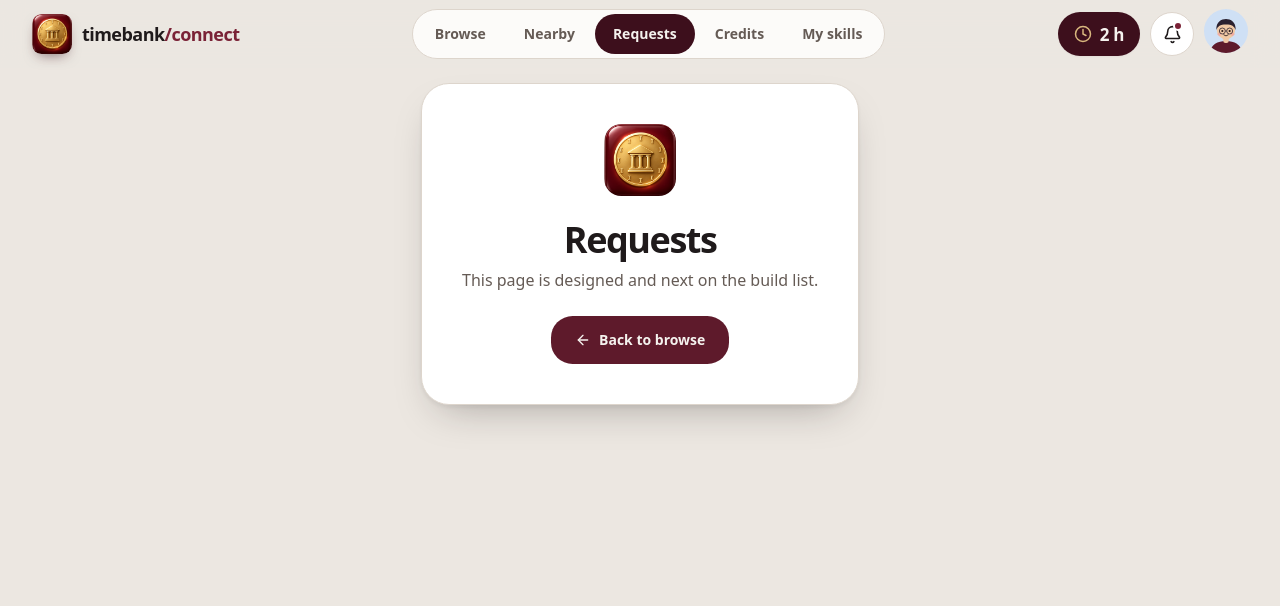
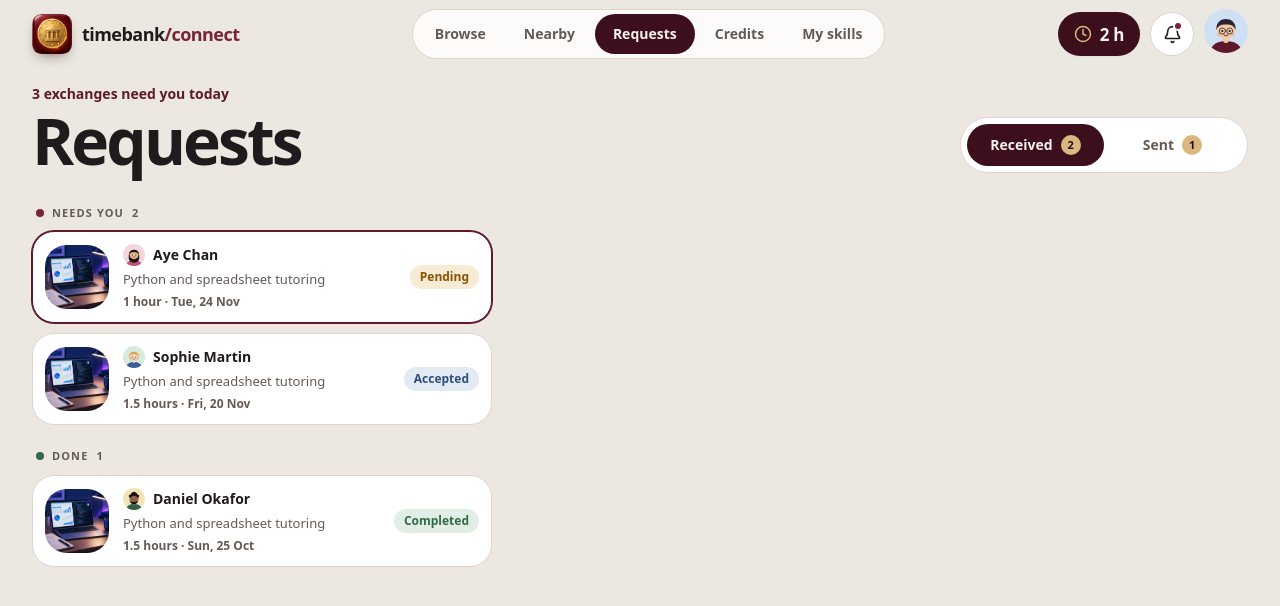
Before and after one commit to kaxlon33/TimeBank_Connect, a React (Vite) app in the folder apps/web/: page /requests in a window 1280 px wide. Shown: the top 606 px of the page. Built offline with nearby package versions, Linux system fonts and the light colour scheme.

Commit message:
feat(web): add requests page with received and sent boxes (#10)
Segmented Received and Sent, grouped list, detail with actions, loading, empty and error states, and a phone view with a back button.

```diff
--- a/apps/web/src/app/router.tsx
+++ b/apps/web/src/app/router.tsx
@@ -4,6 +4,7 @@ import { BrowsePage } from '@/pages/BrowsePage'
 import { ComingSoonPage } from '@/pages/ComingSoonPage'
 import { LoginPage } from '@/pages/LoginPage'
 import { RegisterPage } from '@/pages/RegisterPage'
+import { RequestsPage } from '@/pages/RequestsPage'
 import { SkillDetailPage } from '@/pages/SkillDetailPage'
 
 export const router = createBrowserRouter([
@@ -15,7 +16,7 @@ export const router = createBrowserRouter([
       { path: '/', element: <BrowsePage /> },
       { path: '/skills/:id', element: <SkillDetailPage /> },
       { path: '/nearby', element: <ComingSoonPage title="Nearby helpers" /> },
-      { path: '/requests', element: <ComingSoonPage title="Requests" /> },
+      { path: '/requests', element: <RequestsPage /> },
       { path: '/credits', element: <ComingSoonPage title="Credits" /> },
       { path: '/my-skills', element: <ComingSoonPage title="My skills" /> },
       { path: '/profile', element: <ComingSoonPage title="Profile" /> },
--- /dev/null
+++ b/apps/web/src/pages/RequestsPage.tsx
@@ -0,0 +1,233 @@
+import { useState, useSyncExternalStore, type CSSProperties } from 'react'
+import { Link } from 'react-router-dom'
+import { Inbox } from 'lucide-react'
+import { toast } from 'sonner'
+import { RequestDetail } from '@/features/requests/RequestDetail'
+import { RequestRow } from '@/features/requests/RequestRow'
+import { ReviewDialog } from '@/features/requests/ReviewDialog'
+import { actionMessages, groupMeta, groupOf, otherParty, type Action, type Box, type Group } from '@/features/requests/status'
+import { api, ApiError, sessionStore } from '@/lib/api'
+import { useAsync } from '@/lib/hooks'
+import { cn } from '@/lib/utils'
+import type { HelpRequest } from '@/types'
+
+const GROUPS: Group[] = ['needs', 'progress', 'done']
+
+const needsCount = (list: HelpRequest[] | undefined, box: Box) =>
+  list ? list.filter((r) => groupOf(r, box) === 'needs').length : 0
+
+function ListSkeleton() {
+  return (
+    <div className="space-y-3" aria-busy="true" aria-label="Loading requests">
+      {Array.from({ length: 4 }, (_, i) => (
+        <div key={i} className="skeleton-shimmer h-[92px] rounded-[22px]" />
+      ))}
+    </div>
+  )
+}
+
+export function RequestsPage() {
+  const { me } = useSyncExternalStore(sessionStore.subscribe, sessionStore.getSnapshot)
+  const [box, setBox] = useState<Box>('received')
+  const [selectedId, setSelectedId] = useState<number | null>(null)
+  const [mobileOpen, setMobileOpen] = useState(false)
+  const [busy, setBusy] = useState<Action | null>(null)
+  const [error, setError] = useState<string | null>(null)
+  const [reviewId, setReviewId] = useState<number | null>(null)
+
+  const received = useAsync(() => api.getRequests('received'), 'received')
+  const sent = useAsync(() => api.getRequests('sent'), 'sent')
+  const current = box === 'received' ? received : sent
+  const list = current.status === 'success' ? current.data : []
+
+  const selected =
+    list.find((r) => r.id === selectedId) ?? list.find((r) => groupOf(r, box) === 'needs') ?? list[0] ?? null
+  const reviewTarget =
+    reviewId === null
+      ? null
+      : [...(received.data ?? []), ...(sent.data ?? [])].find((r) => r.id === reviewId) ?? null
+
+  const waiting =
+    needsCount(received.data, 'received') + needsCount(sent.data, 'sent')
+
+  function patch(updated: HelpRequest) {
+    const swap = (l: HelpRequest[]) => l.map((x) => (x.id === updated.id ? updated : x))
+    received.setData(swap)
+    sent.setData(swap)
+  }
+
+  async function act(r: HelpRequest, action: Action) {
+    setBusy(action)
+    setError(null)
+    try {
+      const updated = action === 'confirm' ? await api.confirmRequest(r.id) : await api.respondToRequest(r.id, action)
+      patch(updated)
+      toast.success(actionMessages[action])
+      if (action === 'confirm') setReviewId(updated.id)
+    } catch (e) {
+      setError(e instanceof ApiError ? e.message : 'Something went wrong. Please try again.')
+    } finally {
+      setBusy(null)
+    }
+  }
+
+  async function submitReview(rating: number, comment: string) {
+    if (!reviewTarget) return
+    await api.submitReview(reviewTarget.id, rating, comment)
+    patch({ ...reviewTarget, reviewed_by_me: true })
+    toast.success('Thanks for your review')
+  }
+
+  const switchBox = (next: Box) => {
+    setBox(next)
+    setSelectedId(null)
+    setMobileOpen(false)
+    setError(null)
+  }
+
+  return (
+    <div className="mx-auto w-full max-w-[1400px] px-4 pt-2 pb-32 sm:px-8 lg:pb-16">
+      <header className="tile-in flex flex-col gap-5 pt-2 sm:flex-row sm:items-end sm:justify-between">
+        <div>
+          <p className="text-sm font-semibold text-wine-700" aria-live="polite">
+            {received.status === 'success' && sent.status === 'success'
+              ? waiting
+                ? `${waiting} ${waiting === 1 ? 'exchange needs' : 'exchanges need'} you today`
+                : 'You are all caught up'
+              : 'Your exchanges'}
+          </p>
+          <h1 className="font-heading mt-1.5 text-[clamp(2.4rem,5.2vw,4rem)] leading-[0.98] font-bold tracking-[-0.045em]">Requests</h1>
+        </div>
+
+        <div role="group" aria-label="Request box" className="relative grid h-14 w-full grid-cols-2 rounded-full border bg-card p-1.5 sm:w-72">
+          <span
+            aria-hidden="true"
+            className="seg-thumb absolute top-1.5 bottom-1.5 left-1.5 w-[calc(50%-0.375rem)] rounded-full bg-wine-800"
+            style={{ '--seg-index': box === 'received' ? 0 : 1 } as CSSProperties}
+          />
+          {(['received', 'sent'] as const).map((b) => {
+            const count = needsCount(b === 'received' ? received.data : sent.data, b)
+            const on = box === b
+            return (
+              <button
+                key={b}
+                type="button"
+                aria-pressed={on}
+                onClick={() => switchBox(b)}
+                className={cn(
+                  'relative flex items-center justify-center gap-2 rounded-full text-sm font-bold transition-colors duration-200',
+                  on ? 'text-wine-on' : 'text-muted-foreground hover:text-foreground',
+                )}
+              >
+                {b === 'received' ? 'Received' : 'Sent'}
+                {count ? (
+                  <span className="grid h-5 min-w-5 place-items-center rounded-full bg-brass px-1.5 text-[11px] font-bold text-wine-900">
+                    {count}
+                  </span>
+                ) : null}
+              </button>
+            )
+          })}
+        </div>
+      </header>
+
+      <div className="mt-8 grid gap-6 lg:grid-cols-[minmax(340px,460px)_minmax(0,1fr)] lg:items-start">
+        <section aria-label="Requests list" className={cn(mobileOpen && 'hidden lg:block')}>
+          {current.status === 'loading' ? (
+            <ListSkeleton />
+          ) : current.status === 'error' ? (
+            <div role="alert" className="rounded-[28px] border bg-card p-8 text-center">
+              <p className="font-heading text-2xl font-bold tracking-[-0.03em]">We couldn’t load requests</p>
+              <p className="mt-2 text-sm text-muted-foreground">{current.error.message}</p>
+              <button
+                type="button"
+                onClick={current.reload}
+                className="press mt-5 h-12 rounded-2xl bg-wine-700 px-6 text-sm font-bold text-wine-on hover:bg-wine-600"
+              >
+                Try again
+              </button>
+            </div>
+          ) : list.length === 0 ? (
+            <div className="rounded-[28px] border bg-card p-10 text-center">
+              <span className="mx-auto grid size-16 place-items-center rounded-2xl bg-primary-soft text-wine-700">
+                <Inbox className="size-7" aria-hidden="true" />
+              </span>
+              <p className="font-heading mt-5 text-2xl font-bold tracking-[-0.03em]">
+                {box === 'received' ? 'No requests yet' : 'You haven’t asked for help yet'}
+              </p>
+              <p className="mx-auto mt-2 max-w-xs text-sm text-muted-foreground">
+                {box === 'received'
+                  ? 'When a neighbour asks for one of your skills, it appears here.'
+                  : 'Find a skill you need and send your first request.'}
+              </p>
+              <Link
+                to={box === 'received' ? '/my-skills' : '/'}
+                className="press mt-6 inline-flex h-12 items-center rounded-2xl bg-wine-700 px-6 text-sm font-bold text-wine-on hover:bg-wine-600"
+              >
+                {box === 'received' ? 'Post a skill' : 'Browse skills'}
+              </Link>
+            </div>
+          ) : (
+            <div className="space-y-6">
+              {GROUPS.map((g) => {
+                const rows = list.filter((r) => groupOf(r, box) === g)
+                if (!rows.length) return null
+                return (
+                  <div key={g} role="group" aria-label={groupMeta[g].label}>
+                    <p className="mb-2.5 flex items-center gap-2 px-1 text-[11px] font-bold tracking-[0.1em] text-muted-foreground uppercase">
+                      <span aria-hidden="true" className={cn('size-2 rounded-full', groupMeta[g].dot)} />
+                      {groupMeta[g].label}
+                      <span className="font-semibold">{rows.length}</span>
+                    </p>
+                    <div className="space-y-2.5">
+                      {rows.map((r, i) => (
+                        <RequestRow
+                          key={r.id}
+                          request={r}
+                          box={box}
+                          index={i}
+                          selected={selected?.id === r.id}
+                          onSelect={() => {
+                            setSelectedId(r.id)
+                            setMobileOpen(true)
+                            setError(null)
+                          }}
+                        />
+                      ))}
+                    </div>
+                  </div>
+                )
+              })}
+            </div>
+          )}
+        </section>
+
+        <div className={cn('lg:sticky lg:top-24', !mobileOpen && 'hidden lg:block')}>
+          {selected ? (
+            <RequestDetail
+              key={selected.id}
+              request={selected}
+              box={box}
+              balance={me.credit_balance}
+              busy={busy}
+              error={error}
+              onAction={(a) => act(selected, a)}
+              onReview={() => setReviewId(selected.id)}
+              onBack={() => setMobileOpen(false)}
+            />
+          ) : null}
+        </div>
+      </div>
+
+      {reviewTarget ? (
+        <ReviewDialog
+          open
+          onOpenChange={(open) => !open && setReviewId(null)}
+          name={otherParty(reviewTarget, reviewTarget.requester.id === me.id ? 'sent' : 'received').name}
+          skillTitle={reviewTarget.skill.title}
+          onSubmit={submitReview}
+        />
+      ) : null}
+    </div>
+  )
+}
```
